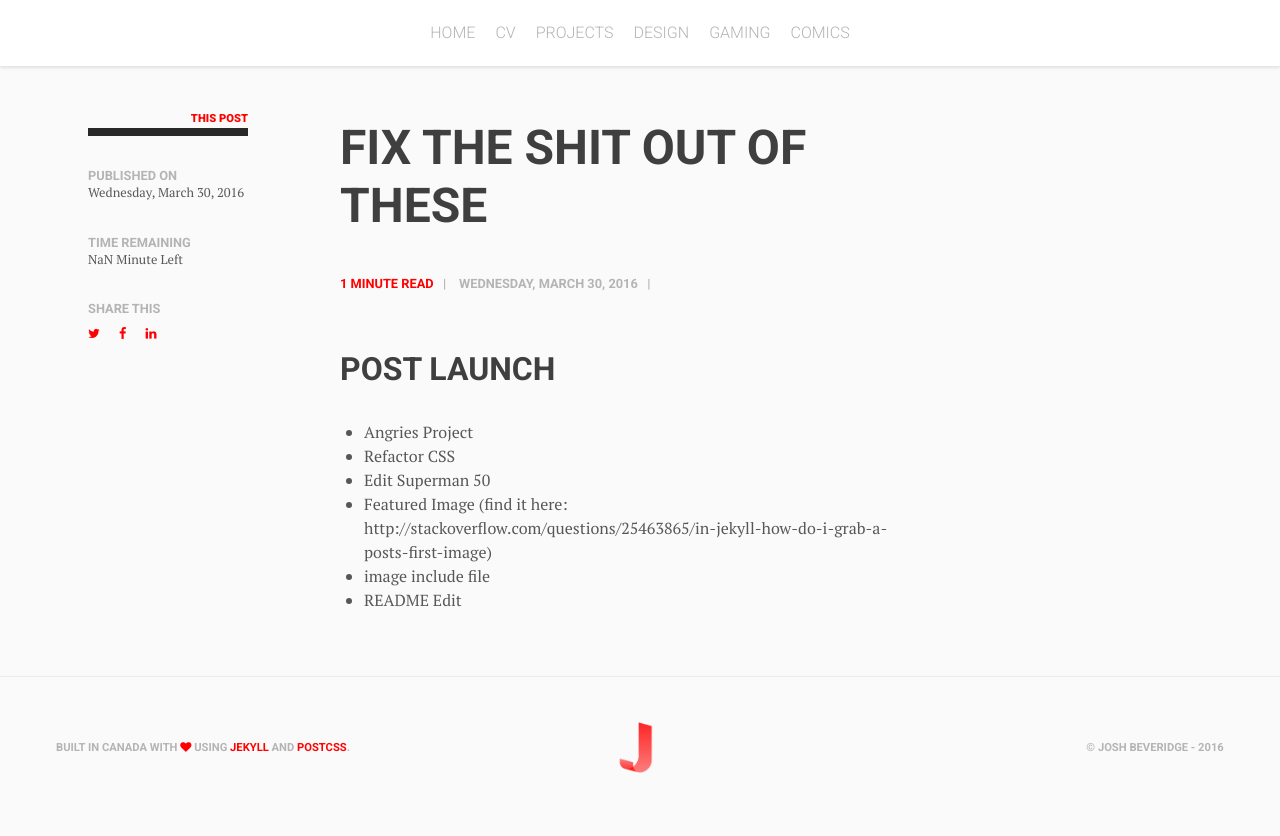
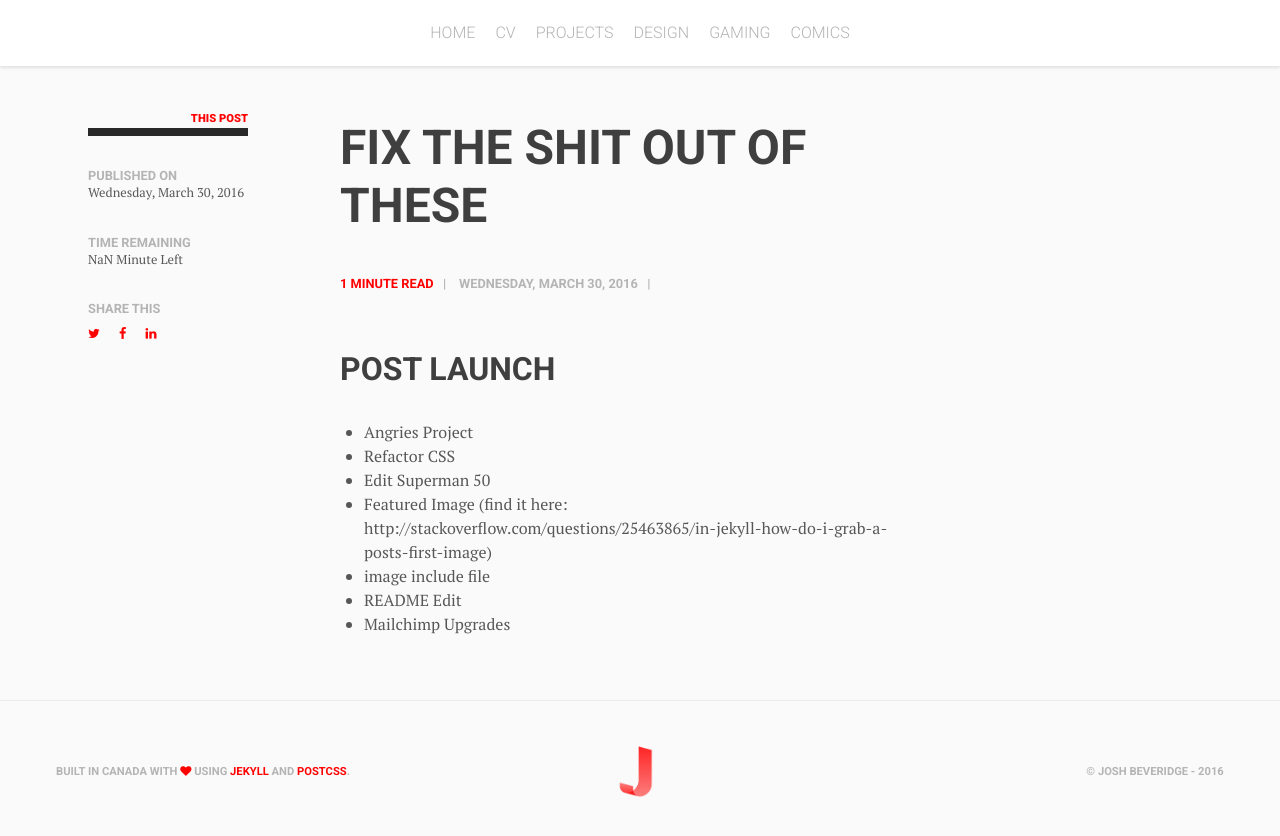
Before and after one commit to bitliege/bitliege.github.io, a Jekyll site: the page built from _posts/2016-02-01-site-list.markdown, in a window 1280 px wide. Shown: the top 836 px of the page. Built offline with Jekyll 4.4.1, drawn with Linux system fonts in a browser that asks for light colours.

Commit message:
Fixes Archive Search Placeholders and Spacing Between Articles on Mobile

```diff
--- a/_layouts/categories.html
+++ b/_layouts/categories.html
@@ -64,7 +64,7 @@
                                 <!-- Show Nothing -->
                             {% else %}
                                 <div>
-                                    <label for="writingFilter"><i class="fa fa-search"></i>Find something in design...</label>
+                                    <label for="writingFilter"><i class="fa fa-search"></i>Search in design...</label>
                                     <input id='writingFilter' type='text'>
                                 </div>
                             {% endif %}
@@ -75,7 +75,7 @@
                                 <!-- Show Nothing -->
                             {% else %}
                                 <div>
-                                    <label for="writingFilter"><i class="fa fa-search"></i>Find something in gaming...</label>
+                                    <label for="writingFilter"><i class="fa fa-search"></i>Search in gaming...</label>
                                     <input id='writingFilter' type='text'>
                                 </div>
                             {% endif %}
@@ -86,7 +86,7 @@
                                 <!-- Show Nothing -->
                             {% else %}
                                 <div>
-                                    <label for="writingFilter"><i class="fa fa-search"></i>Find something in comics...</label>
+                                    <label for="writingFilter"><i class="fa fa-search"></i>Search in comics...</label>
                                     <input id='writingFilter' type='text'>
                                 </div>
                             {% endif %}
--- a/_posts/2016-02-01-site-list.markdown
+++ b/_posts/2016-02-01-site-list.markdown
@@ -12,3 +12,4 @@
 * Featured Image (find it here: http://stackoverflow.com/questions/25463865/in-jekyll-how-do-i-grab-a-posts-first-image)
 * image include file
 * README Edit
+* Mailchimp Upgrades
--- a/assets/post/blocks/sidebar.css
+++ b/assets/post/blocks/sidebar.css
@@ -79,6 +79,10 @@
                 padding: $padding-double 0 0 0;
             }
 
+            &:last-child {
+                margin: $padding 0 $padding-double 0;
+            }
+
         }
 
     }
--- a/assets/post/blocks/summary.css
+++ b/assets/post/blocks/summary.css
@@ -5,7 +5,7 @@
 
 ============================================================================= */
 .summary {
-    padding: $padding $padding $padding-double $padding;
+    padding: $padding-double $padding;
 
     @media $(p-tablet) {
         padding: $padding-double $padding;
```
Also changed, not shown: assets/css/style.css.
